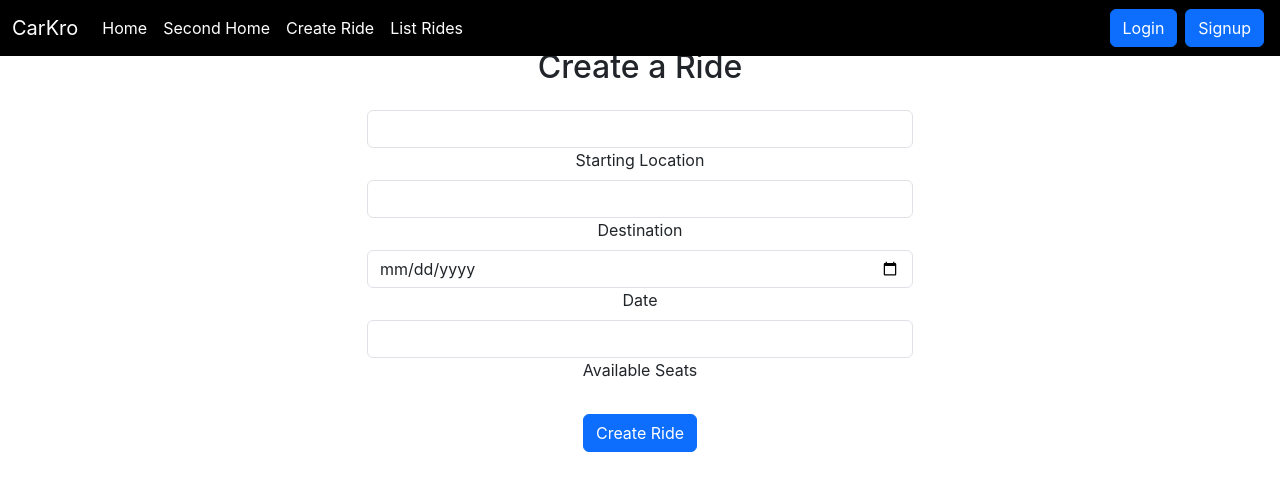
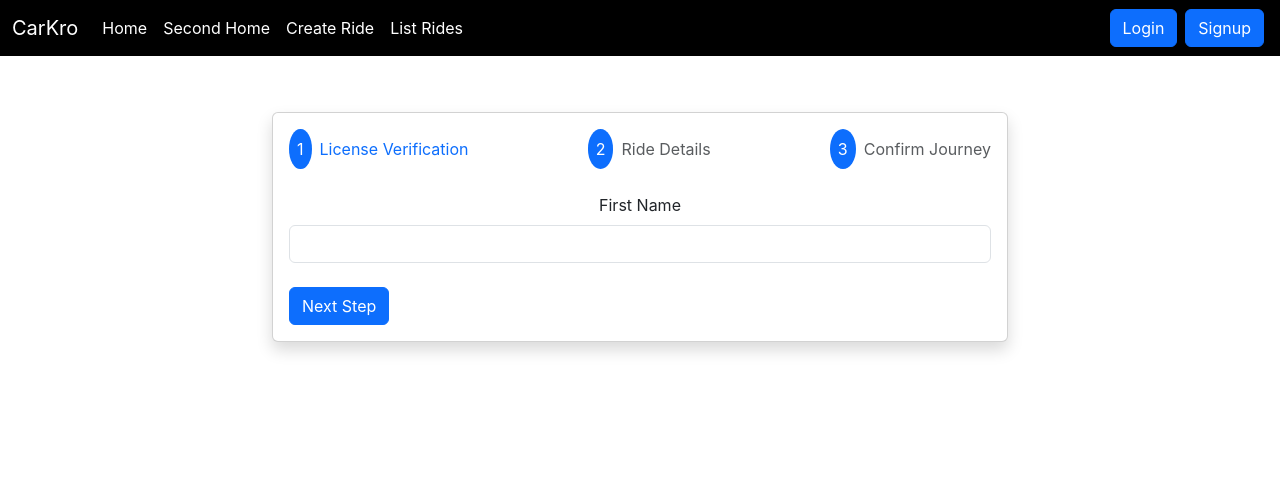
Before and after one commit to prateeksrivastav2/Car_pooling_frontend, a React (Create React App) app: page /create-ride in a window 1280 px wide. Shown: the top 490 px of the page. Built offline with nearby package versions, Linux system fonts and the light colour scheme.

Commit message:
multi step form created

```diff
--- a/package.json
+++ b/package.json
@@ -16,6 +16,7 @@
     "react-redux": "^8.1.3",
     "react-router-dom": "^6.22.1",
     "react-scripts": "5.0.1",
+    "tailwind": "^4.0.0",
     "web-vitals": "^2.1.4"
   },
   "scripts": {
--- a/src/components/CreateRideForm.js
+++ b/src/components/CreateRideForm.js
@@ -1,30 +1,64 @@
-// components/CreateRide.js
-import React, { useState } from 'react';
-import { MDBContainer, MDBRow, MDBCol, MDBInput, MDBBtn } from 'mdb-react-ui-kit';
+import React, { useState, useEffect } from 'react';
 import axios from 'axios';
 
 const CreateRide = () => {
-  const [startingLocation, setStartingLocation] = useState('');
-  const [destination, setDestination] = useState('');
-  const [date, setDate] = useState('');
-  const [availableSeats, setAvailableSeats] = useState('');
+  const [step, setStep] = useState(1);
+  const [checkAuth, setCheckAuth] = useState(false);
+  const [formData, setFormData] = useState({
+    firstname: '',
+    lastname: '',
+    dob: '',
+    email: '',
+    address: '',
+    message: '',
+    startingLocation: '',
+    destination: '',
+    date: '',
+    availableSeats: ''
+  });
 
-  const handleCreateRide = async () => {
+  const handleChange = (e) => {
+    const { name, value } = e.target;
+    setFormData({
+      ...formData,
+      [name]: value
+    });
+  };
+
+  const nextStep = () => {
+    setStep(step + 1);
+  };
+
+  const prevStep = () => {
+    setStep(step - 1);
+  };
+
+  const handleSubmit = async (event) => {
+    event.preventDefault();
     try {
-      // Fetch user email from localStorage
-      const userEmail = localStorage.getItem('email');
-
+      const token = localStorage.getItem('token');
       const response = await axios.post('http://localhost:3000/rides/create', {
-        startingLocation,
-        destination,
-        date,
-        availableSeats,
-        userEmail, // Send user email to the backend
+        startingLocation: formData.startingLocation,
+        destination: formData.destination,
+        date: formData.date,
+        availableSeats: formData.availableSeats,
+        userEmail: formData.email
       });
-
       if (response.data) {
         console.log('Ride created successfully:', response.data);
-        // You can redirect or update state accordingly
+        // Reset form data after successful submission
+        setFormData({
+          firstname: '',
+          lastname: '',
+          dob: '',
+          email: '',
+          address: '',
+          message: '',
+          startingLocation: '',
+          destination: '',
+          date: '',
+          availableSeats: ''
+        });
       }
     } catch (error) {
       console.error('Error creating ride:', error);
@@ -33,53 +67,91 @@ const CreateRide = () => {
   };
 
   return (
-    <MDBContainer>
-      <MDBRow className="mt-5">
-        <MDBCol md="6" className="mx-auto">
-          <form>
-            <h2 className="text-center mb-4">Create a Ride</h2>
-
-            <MDBInput
-              label="Starting Location"
-              id="startingLocation"
-              type="text"
-              value={startingLocation}
-              onChange={(e) => setStartingLocation(e.target.value)}
-            />
-
-            <MDBInput
-              label="Destination"
-              id="destination"
-              type="text"
-              value={destination}
-              onChange={(e) => setDestination(e.target.value)}
-            />
-
-            <MDBInput
-              label="Date"
-              id="date"
-              type="date"
-              value={date}
-              onChange={(e) => setDate(e.target.value)}
-            />
-
-            <MDBInput
-              label="Available Seats"
-              id="availableSeats"
-              type="number"
-              value={availableSeats}
-              onChange={(e) => setAvailableSeats(e.target.value)}
-            />
-
-            <div className="text-center mt-4">
-              <MDBBtn color="primary" onClick={handleCreateRide}>
-                Create Ride
-              </MDBBtn>
+    <div className="container mt-5">
+      <div className="row justify-content-center" style={{ marginTop: '14vh' }}>
+        <div className="col-md-8">
+          <div className="card shadow">
+            <div className="card-body">
+              <div className="d-flex justify-content-between mb-4">
+                <div className={`d-flex align-items-center ${step === 1 ? 'text-primary' : 'text-muted'}`}>
+                  <div className="rounded-circle bg-primary text-white p-2 me-2">1</div>
+                  <div>License Verification</div>
+                </div>
+                <div className={`d-flex align-items-center ${step === 2 ? 'text-primary' : 'text-muted'}`}>
+                  <div className="rounded-circle bg-primary text-white p-2 me-2">2</div>
+                  <div>Ride Details</div>
+                </div>
+                <div className={`d-flex align-items-center ${step === 3 ? 'text-primary' : 'text-muted'}`}>
+                  <div className="rounded-circle bg-primary text-white p-2 me-2">3</div>
+                  <div>Confirm Journey</div>
+                </div>
+              </div>
+              <form onSubmit={handleSubmit}>
+                {step === 1 && (
+                  <div className="mb-3">
+                    <label htmlFor="firstname" className="form-label">First Name</label>
+                    <input type="text" name="firstname" id="firstname" className="form-control" value={formData.firstname} onChange={handleChange} />
+                  </div>
+                )}
+                {step === 2 && (
+                  <>
+                    <div className="row mb-3">
+                      <div className="col">
+                        <label htmlFor="firstname" className="form-label">Name</label>
+                        <input type="text" name="firstname" id="firstname" className="form-control" value={formData.firstname} onChange={handleChange} />
+                      </div>
+                      <div className="col">
+                        <label htmlFor="email" className="form-label">Email</label>
+                        <input type="email" name="email" id="email" className="form-control" value={formData.email} onChange={handleChange} />
+                      </div>
+                    </div>
+                    <div className="row mb-3">
+                      <div className='col'>
+                        <label htmlFor="source" className="form-label">Source</label>
+                        <input type="text" name="startingLocation" id="source" className="form-control" value={formData.startingLocation} onChange={handleChange} />
+                      </div>
+                      <div className="col">
+                        <label htmlFor="destination" className="form-label">Destination</label>
+                        <input type="text" name="destination" id="destination" className="form-control" value={formData.destination} onChange={handleChange} />
+                      </div>
+                    </div>
+                    <div className="row mb-3">
+                      <div className="col">
+                        <label htmlFor="date" className="form-label">Date</label>
+                        <input type="date" name="date" id="date" className="form-control" value={formData.date} onChange={handleChange} />
+                      </div>
+                      <div className="col">
+                        <label htmlFor="availableSeats" className="form-label">Available Seats</label>
+                        <input type="number" name="availableSeats" id="availableSeats" className="form-control" value={formData.availableSeats} onChange={handleChange} />
+                      </div>
+                    </div>
+                  </>
+                )}
+                {step === 3 && (
+                  <div>
+                    <p className="text-muted mb-4">Lorem ipsum dolor sit amet, consectetur adipiscing elit, sed do eiusmod tempor incididunt.</p>
+                    <div className="mb-3">
+                      <button type="button" onClick={nextStep} className="btn btn-primary me-2">Yes! I want it.</button>
+                      <button type="button" onClick={prevStep} className="btn btn-secondary">No! I don’t want it.</button>
+                    </div>
+                  </div>
+                )}
+                <div className="d-flex justify-content-between mt-4">
+                  {step > 1 && (
+                    <button type="button" onClick={prevStep} className="btn btn-secondary">Back</button>
+                  )}
+                  {step < 3 ? (
+                    <button type="button" onClick={nextStep} className="btn btn-primary">Next Step</button>
+                  ) : (
+                    <button type="submit" className="btn btn-primary">Submit</button>
+                  )}
+                </div>
+              </form>
             </div>
-          </form>
-        </MDBCol>
-      </MDBRow>
-    </MDBContainer>
+          </div>
+        </div>
+      </div>
+    </div>
   );
 };
 
```
Also changed, not shown: 1 other file (tests, documents, lock files or other folders).
